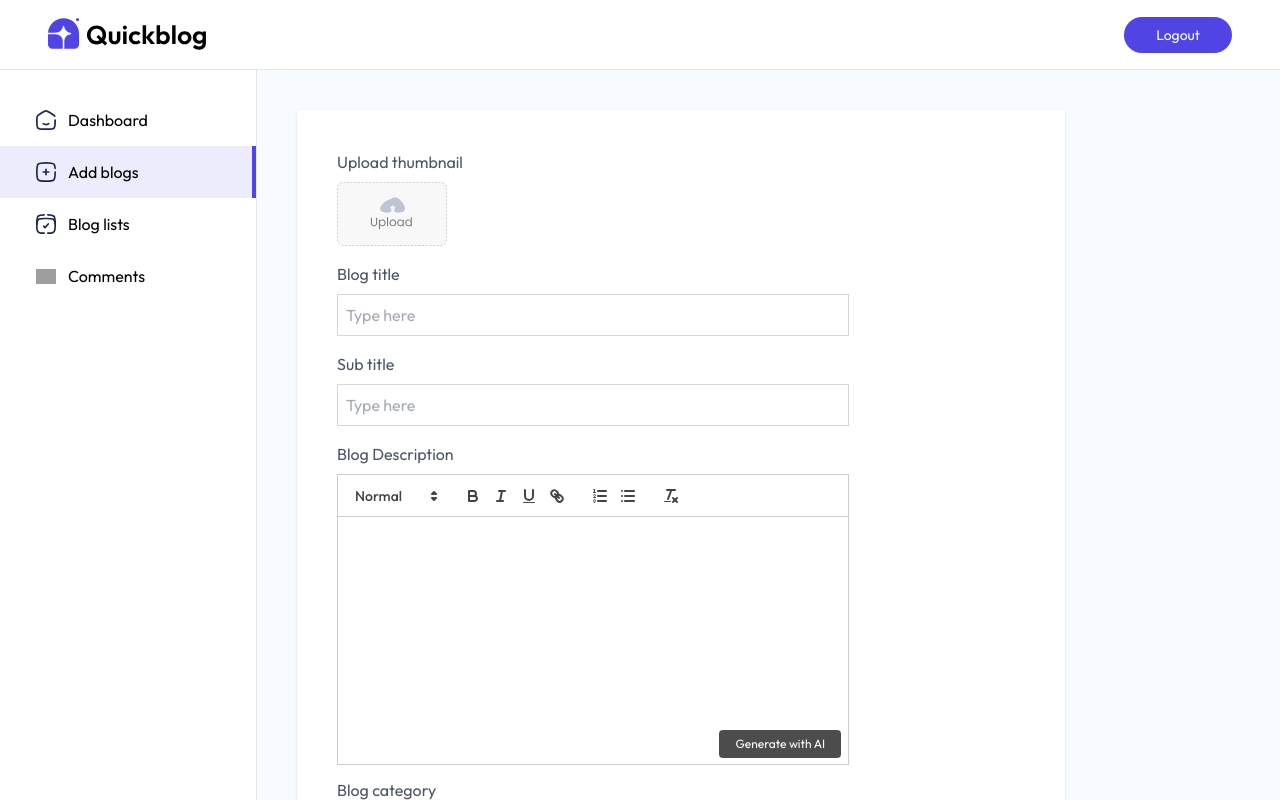
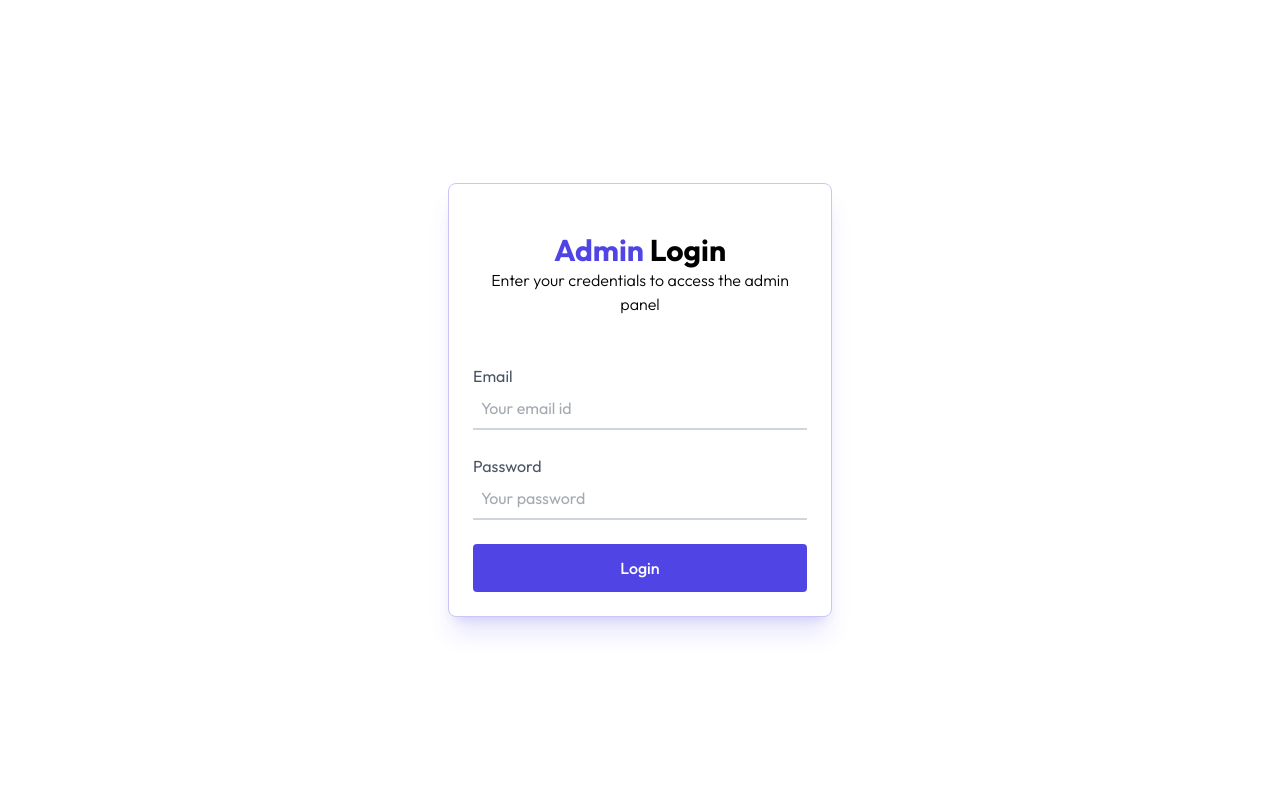
Before and after one commit to Yogeshmehra8475/QuickBlog-App, a React (Vite) app in the folder client/: page /admin/addBlog in a window 1280 px wide. Built offline with nearby package versions, Linux system fonts and the light colour scheme; no server answers; grey boxes are pictures that could not be loaded; a web font is replaced by a local one.

Commit message:
Merging frontend and backend and adding functionalities

```diff
--- a/client/src/App.jsx
+++ b/client/src/App.jsx
@@ -9,14 +9,20 @@ import ListBlog from "./pages/admin/ListBlog";
 import Comments from "./pages/admin/Comments";
 import Login from "./components/admin/Login";
 import "quill/dist/quill.snow.css";
+import {Toaster} from 'react-hot-toast';
+import { useAppContext } from "./context/AppContext";
 
 const App = () => {
+
+  const {token} = useAppContext()
+
   return (
     <div>
+      <Toaster/>
       <Routes>
         <Route path="/" element={<Home />} />
         <Route path="/blog/:id" element={<Blog />} />
-        <Route path="/admin" element={true ? <Layout /> : <Login/>}>
+        <Route path="/admin" element={token ? <Layout /> : <Login/>}>
           <Route index element={<Dashboard />} />
           <Route path="addBlog" element={<AddBlog />} />
           <Route path="listBlog" element={<ListBlog />} />
```
